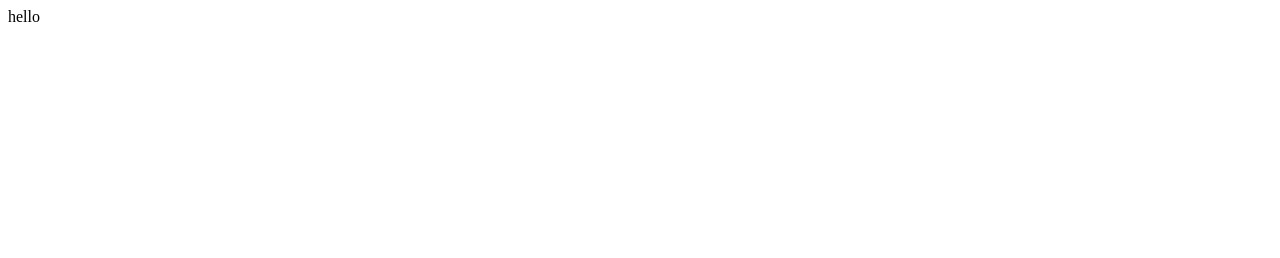
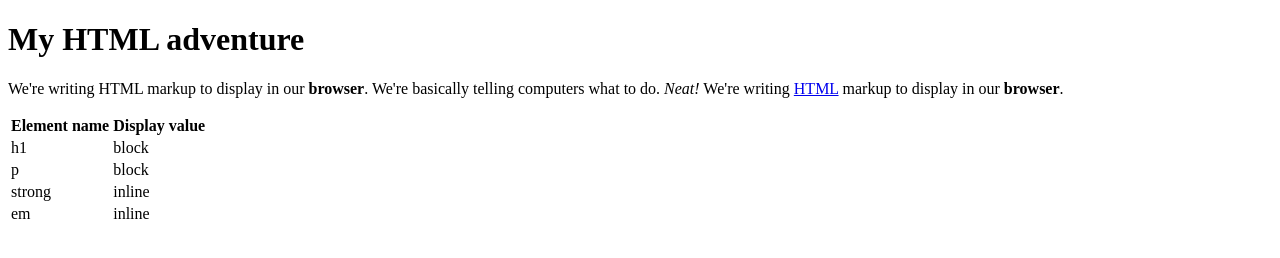
Before and after one commit to learn-co-curriculum/phase-0-the-dom-editing-lab, a website: page index.html in a window 1280 px wide. Drawn offline with Linux system fonts and the light colour scheme.

Commit message:
solution works

```diff
--- a/index.html
+++ b/index.html
@@ -4,9 +4,40 @@
   <meta charset="UTF-8">
   <meta name="viewport" content="width=device-width, initial-scale=1.0">
   <meta http-equiv="X-UA-Compatible" content="ie=edge">
-  <title>JavaScript Lab</title>
+  <title>Introduction to the DOM Lab</title>
 </head>
 <body>
-  hello
+  <h1>My HTML adventure</h1>
+  <p>
+    We're writing HTML markup to display in our <strong>browser</strong>.
+    We're basically telling computers what to do. <em>Neat!</em>
+    We're writing <a href="https://developer.mozilla.org/en-US/docs/Web/HTML">HTML</a> markup to display in our <strong>browser</strong>.
+  </p>
+  <table>
+    <thead>
+      <tr>
+        <th>Element name</th>
+        <th>Display value</th>
+      </tr>
+    </thead>
+    <tbody>
+      <tr>
+        <td>h1</td>
+        <td>block</td>
+      </tr>
+      <tr>
+        <td>p</td>
+        <td>block</td>
+      </tr>
+      <tr>
+        <td>strong</td>
+        <td>inline</td>
+      </tr>
+      <tr>
+        <td>em</td>
+        <td>inline</td>
+      </tr>
+    </tbody>
+  </table>
 </body>
 </html>
```
Also changed, not shown: test/indexTest.js (+18 -0 lines), README.md.
